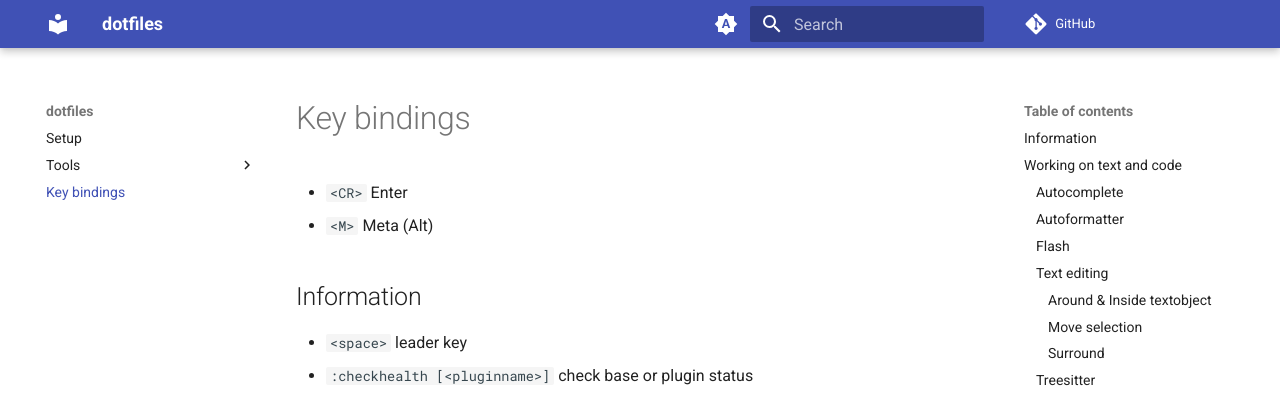
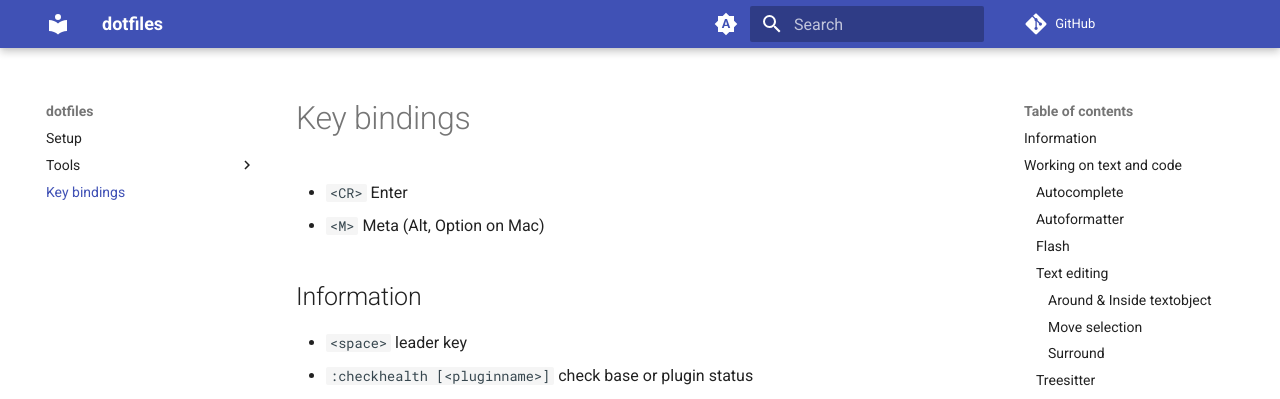
Before and after one commit to HieuDao-code/dotfiles, an MkDocs documentation site: the page built from docs/key_binding.md, in a window 1280 px wide and 900 px high. Shown: the top 399 px of the window. Built offline with MkDocs 1.6.1 and Material for MkDocs 9.7.7, drawn with Linux system fonts in a browser that asks for light colours; comment, search, counter and statistics services are not loaded; some of the changed text lies outside the part shown.

Commit message:
feat: aerospace

```diff
--- a/docs/key_binding.md
+++ b/docs/key_binding.md
@@ -1,7 +1,7 @@
 # Key bindings
 
 - `<CR>` Enter
-- `<M>` Meta (Alt)
+- `<M>` Meta (Alt, Option on Mac)
 
 ## Information
 
@@ -265,7 +265,7 @@ Move selection in visual mode or current line
 
 ## <abbr title="Sway (or Aerospace for MacOS)">Window Management</abbr>
 
-- `Mod` is the `Mod4` `(Super)` key
+- `Mod` is the `Mod4` `(Super, Option on Mac)` key
 
 #### Basic
 
```
Also changed, not shown: 3 other files.
